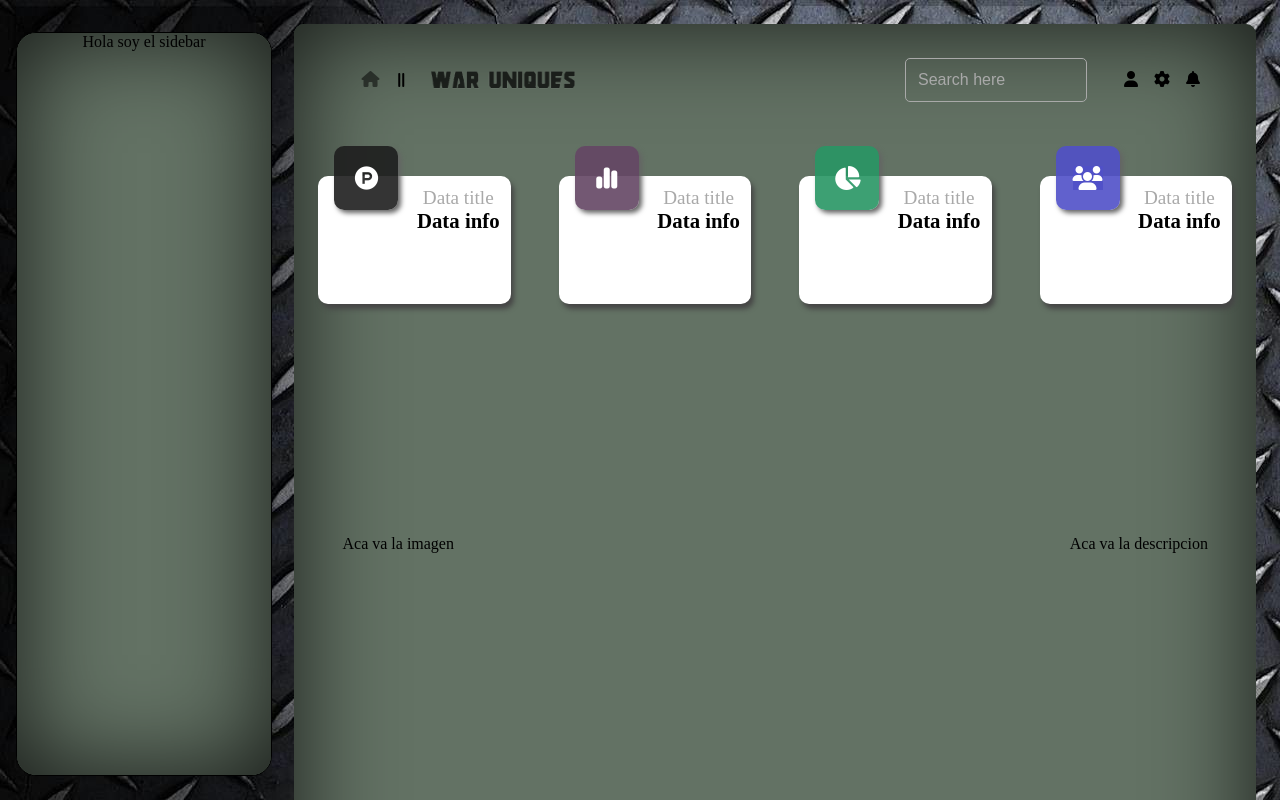
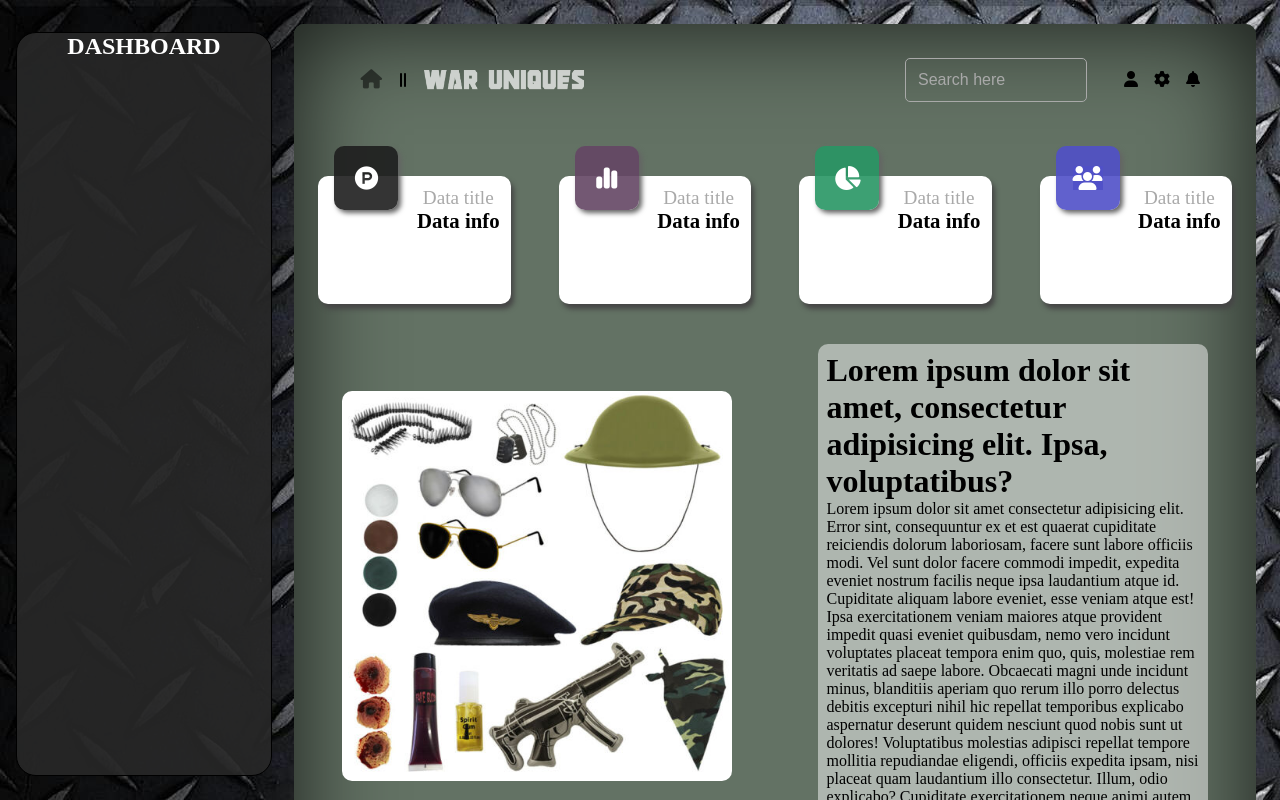
Before and after one commit to diego1005/war_uniques, a React (Create React App) app in the folder dashboard/: page / in a window 1280 px wide. Shown: the top 800 px of the page. Built offline with nearby package versions, Linux system fonts and the light colour scheme.

Commit message:
adding new styles dashboard

```diff
--- a/dashboard/src/Components/Header/Navbar/Navbar.css
+++ b/dashboard/src/Components/Header/Navbar/Navbar.css
@@ -7,7 +7,7 @@
 
 .logo {
     width: 10rem;
-    margin-top: 0.8rem;
+    margin-top: 0.3rem;
     opacity: 0.7;
 }
 
@@ -19,6 +19,7 @@
 }
 
 .fa-house {
+    font-size: 1.2rem;
     color: black;
     opacity: 0.5;
 }
--- a/dashboard/src/Components/Header/Navbar/Navbar.jsx
+++ b/dashboard/src/Components/Header/Navbar/Navbar.jsx
@@ -3,7 +3,8 @@ import "./Navbar.css"
 import { Link } from "react-router-dom"
 import SearchBar from "./SearchBar/SearchBar";
 import NavIcon from "./NavIcon/NavIcon";
-import Logo from '../../../Assets/img/war_uniques-logo-min.png'
+// import Logo from '../../../Assets/img/war_uniques-logo-min.png'
+import Logo from '../../../Assets/img/war_blanco.png'
 
 function Navbar() {
   return (
--- a/dashboard/src/Components/Main/MainSection/MainSection.css
+++ b/dashboard/src/Components/Main/MainSection/MainSection.css
@@ -3,6 +3,25 @@
     justify-content: space-between;
     align-items: center;
     width: 90%;
-    height: 50vh;
     margin: auto;
 }
+
+.main-section-image {
+    width: 45%;
+}
+
+.main-image {
+    width: 100%;
+    border-radius: 10px;
+}
+
+.main-section-description {
+    width: 45%;
+    background-color: rgba(250, 250, 250, 0.5);
+    padding: 0.5rem;
+    border-radius: 10px;
+}
+
+.main-title, .main-desc {
+    text-align: start;
+}
--- a/dashboard/src/Components/Main/MainSection/MainSection.jsx
+++ b/dashboard/src/Components/Main/MainSection/MainSection.jsx
@@ -1,15 +1,17 @@
 import React from 'react'
 import "./MainSection.css"
+import imagen from "../../../Assets/img/imagen_pueba.webp";
 
 function MainSection() {
   return (
     <div className='main-section'>
-        <div className="main-section-image">
-          Aca va la imagen
-        </div>
-        <div className="main-section-description">
-          Aca va la descripcion
-        </div>
+      <div className="main-section-image">
+        <img src={imagen} alt="imagen de prueba" className="main-image" />
+      </div>
+      <div className="main-section-description">
+        <h1 className='main-title'>Lorem ipsum dolor sit amet, consectetur adipisicing elit. Ipsa, voluptatibus?</h1>
+        <p className='main-desc'>Lorem ipsum dolor sit amet consectetur adipisicing elit. Error sint, consequuntur ex et est quaerat cupiditate reiciendis dolorum laboriosam, facere sunt labore officiis modi. Vel sunt dolor facere commodi impedit, expedita eveniet nostrum facilis neque ipsa laudantium atque id. Cupiditate aliquam labore eveniet, esse veniam atque est! Ipsa exercitationem veniam maiores atque provident impedit quasi eveniet quibusdam, nemo vero incidunt voluptates placeat tempora enim quo, quis, molestiae rem veritatis ad saepe labore. Obcaecati magni unde incidunt minus, blanditiis aperiam quo rerum illo porro delectus debitis excepturi nihil hic repellat temporibus explicabo aspernatur deserunt quidem nesciunt quod nobis sunt ut dolores! Voluptatibus molestias adipisci repellat tempore mollitia repudiandae eligendi, officiis expedita ipsam, nisi placeat quam laudantium illo consectetur. Illum, odio explicabo? Cupiditate exercitationem neque animi autem impedit sapiente ea adipisci.</p>
+      </div>
     </div>
   )
 }
--- a/dashboard/src/Components/Sidebar/Sidebar.css
+++ b/dashboard/src/Components/Sidebar/Sidebar.css
@@ -4,8 +4,11 @@
     height: 93%;
     margin: 2rem 1rem;
     text-align: center;
-    background-color: rgb(99,114,100);
-    box-shadow: 0px 0px 100px 0px rgba(0, 0, 0, 0.8) inset;
+    background-color: rgba(40, 40, 40, 0.9);
     border: 1px solid black;
     border-radius: 20px;
 }
+
+.sidebar-title {
+    color: white;
+}
--- a/dashboard/src/Components/Sidebar/Sidebar.jsx
+++ b/dashboard/src/Components/Sidebar/Sidebar.jsx
@@ -3,7 +3,8 @@ import "./Sidebar.css"
 
 function Sidebar() {
   return (
-    <div className='sidebar'>Hola soy el sidebar
+    <div className='sidebar'>
+      <h2 className='sidebar-title'>DASHBOARD</h2>
     </div>
 
   )
```
Also changed, not shown: dashboard/src/Assets/img/imagen_pueba.webp (added), dashboard/src/Assets/img/war_blanco.png (added).
